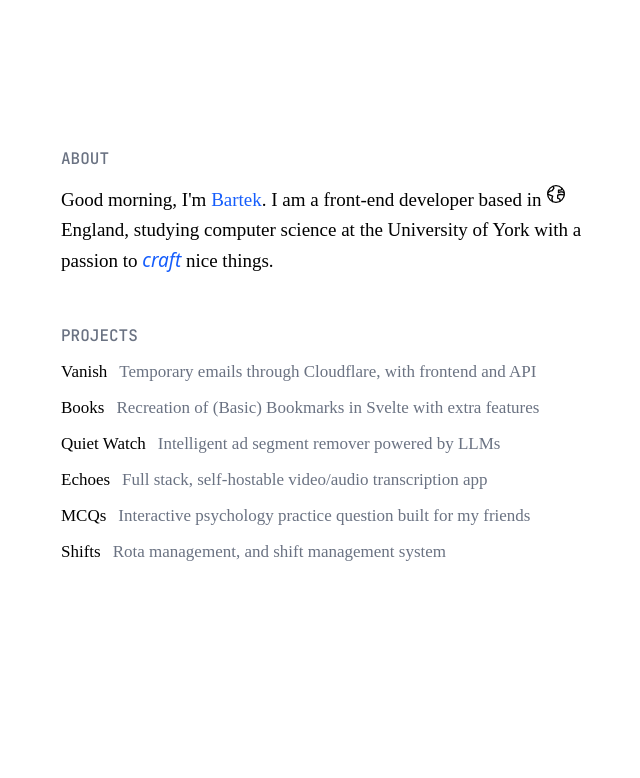
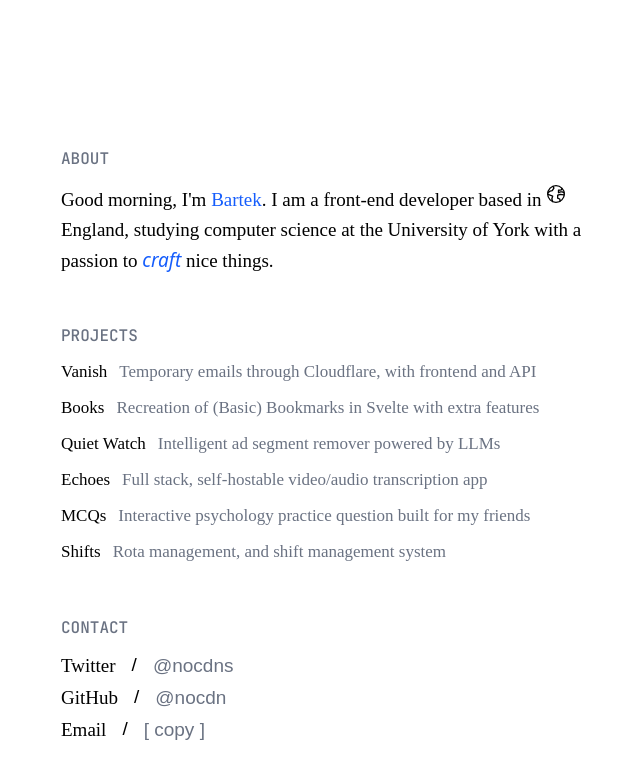
Before and after one commit to nocdn/better-portfolio, a React (Vite) app: page / in a window 1280 px wide. Shown: the top 778 px of the page, without its empty margins (291-931 px from the left). Built offline with nearby package versions, Linux system fonts and the light colour scheme; what tailwindcss-motion would draw is missing.

Commit message:
feat: add contact page

```diff
--- a/src/App.tsx
+++ b/src/App.tsx
@@ -1,11 +1,13 @@
 import NewerAbout from "./NewerAbout"
 import NewProjects from "./NewProjects"
+import Contact from "./Contact"
 
 function App() {
   return (
-    <main className="w-xl relative">
+    <main className="w-xl">
       <NewerAbout className="motion-blur-in-[2px] motion-opacity-in-0 motion-translate-y-in-[10%] mt-36 motion-delay-100" />
       <NewProjects className="motion-blur-in-[2px] motion-opacity-in-0 motion-translate-y-in-[10%] motion-delay-200" />
+      <Contact className="motion-blur-in-[2px] motion-opacity-in-0 motion-translate-y-in-[10%] mt-12 motion-delay-300" />
     </main>
   )
 }
--- /dev/null
+++ b/src/Contact.tsx
@@ -0,0 +1,91 @@
+import { useState } from "react"
+import { AnimatePresence, motion } from "motion/react"
+
+export default function Contact({ className }: { className?: string }) {
+  const [showingCopied, setShowCopied] = useState(false)
+
+  return (
+    <div className={`${className} w-fit`}>
+      <p className="font-jetbrains-mono font-medium text-[16px] text-gray-500 mb-2.5">
+        CONTACT
+      </p>
+      {/* <Magnetic intensity={0.2} actionArea="global" range={75}>
+        <div className="flex items-center gap-1 border border-gray-200 rounded-lg px-3 py-1.5 cursor-pointer group">
+          <Twitter
+            className="w-4 h-4 group-hover:text-blue-800 transition-colors"
+            strokeWidth={2.25}
+          />
+          <p className="text-[15px] font-sf-pro-rounded font-medium group-hover:text-blue-700 transition-colors">
+            @nocdns
+          </p>
+        </div>
+      </Magnetic> */}
+
+      <div
+        style={{
+          fontFamily: "PP Neue Montreal",
+          fontWeight: 500,
+          lineHeight: "30px",
+          fontSize: "19px",
+        }}
+      >
+        <p className="text-[19px] font-medium flex items-center gap-1">
+          Twitter{" "}
+          <span className="font-sf-pro-rounded font-medium mx-3 mb-0.5">/</span>
+          <a
+            href="https://twitter.com/nocdns"
+            className="font-sf-pro-rounded text-gray-500"
+          >
+            @nocdns
+          </a>
+        </p>
+        <p className="text-[19px] font-medium flex items-center gap-1">
+          GitHub{" "}
+          <span className="font-sf-pro-rounded font-medium mx-3 mb-0.5">/</span>
+          <a
+            href="https://github.com/nocdn"
+            className="font-sf-pro-rounded text-gray-500"
+          >
+            @nocdn
+          </a>
+        </p>
+        <div className="text-[19px] font-medium flex items-center gap-1">
+          Email{" "}
+          <span className="font-sf-pro-rounded font-medium mx-3 mb-0.5">/</span>
+          <a
+            onClick={(e) => {
+              e.preventDefault()
+              navigator.clipboard.writeText("contact@bartoszbak.org")
+              setShowCopied(true)
+              setTimeout(() => setShowCopied(false), 2000)
+            }}
+            href="mailto:contact@bartoszbak.org"
+            className="font-sf-pro-rounded text-gray-500"
+          >
+            <AnimatePresence mode="wait">
+              <motion.div
+                key={showingCopied ? "copied" : "copy"}
+                initial={{ opacity: 0.5, filter: "blur(1px)", y: -2 }}
+                animate={{ opacity: 1, filter: "blur(0px)", y: 0 }}
+                exit={{ opacity: 0, filter: "blur(1px)", y: 2 }}
+                transition={{ duration: 0.1, ease: "easeInOut" }}
+                className="inline-block cursor-pointer"
+              >
+                {showingCopied ? (
+                  <>
+                    copied:{" "}
+                    <span className="text-blue-600/90">
+                      contact@bartoszbak.org
+                    </span>
+                  </>
+                ) : (
+                  "[ copy ]"
+                )}
+              </motion.div>
+            </AnimatePresence>
+          </a>
+        </div>
+      </div>
+    </div>
+  )
+}
--- /dev/null
+++ b/src/Magnetic.tsx
@@ -0,0 +1,112 @@
+"use client"
+
+import React, { useState, useEffect, useRef } from "react"
+import {
+  motion,
+  useMotionValue,
+  useSpring,
+  type SpringOptions,
+} from "motion/react"
+
+const SPRING_CONFIG = { stiffness: 26.7, damping: 4.1, mass: 0.2 }
+
+export type MagneticProps = {
+  children: React.ReactNode
+  intensity?: number
+  range?: number
+  actionArea?: "self" | "parent" | "global"
+  springOptions?: SpringOptions
+}
+
+export function Magnetic({
+  children,
+  intensity = 0.6,
+  range = 100,
+  actionArea = "self",
+  springOptions = SPRING_CONFIG,
+}: MagneticProps) {
+  const [isHovered, setIsHovered] = useState(false)
+  const ref = useRef<HTMLDivElement>(null)
+
+  const x = useMotionValue(0)
+  const y = useMotionValue(0)
+
+  const springX = useSpring(x, springOptions)
+  const springY = useSpring(y, springOptions)
+
+  useEffect(() => {
+    const calculateDistance = (e: MouseEvent) => {
+      if (ref.current) {
+        const rect = ref.current.getBoundingClientRect()
+        const centerX = rect.left + rect.width / 2
+        const centerY = rect.top + rect.height / 2
+        const distanceX = e.clientX - centerX
+        const distanceY = e.clientY - centerY
+
+        const absoluteDistance = Math.sqrt(distanceX ** 2 + distanceY ** 2)
+
+        if (isHovered && absoluteDistance <= range) {
+          const scale = 1 - absoluteDistance / range
+          x.set(distanceX * intensity * scale)
+          y.set(distanceY * intensity * scale)
+        } else {
+          x.set(0)
+          y.set(0)
+        }
+      }
+    }
+
+    document.addEventListener("mousemove", calculateDistance)
+
+    return () => {
+      document.removeEventListener("mousemove", calculateDistance)
+    }
+  }, [ref, isHovered, intensity, range])
+
+  useEffect(() => {
+    if (actionArea === "parent" && ref.current?.parentElement) {
+      const parent = ref.current.parentElement
+
+      const handleParentEnter = () => setIsHovered(true)
+      const handleParentLeave = () => setIsHovered(false)
+
+      parent.addEventListener("mouseenter", handleParentEnter)
+      parent.addEventListener("mouseleave", handleParentLeave)
+
+      return () => {
+        parent.removeEventListener("mouseenter", handleParentEnter)
+        parent.removeEventListener("mouseleave", handleParentLeave)
+      }
+    } else if (actionArea === "global") {
+      setIsHovered(true)
+    }
+  }, [actionArea])
+
+  const handleMouseEnter = () => {
+    if (actionArea === "self") {
+      setIsHovered(true)
+    }
+  }
+
+  const handleMouseLeave = () => {
+    if (actionArea === "self") {
+      setIsHovered(false)
+      x.set(0)
+      y.set(0)
+    }
+  }
+
+  return (
+    <motion.div
+      ref={ref}
+      onMouseEnter={actionArea === "self" ? handleMouseEnter : undefined}
+      onMouseLeave={actionArea === "self" ? handleMouseLeave : undefined}
+      style={{
+        x: springX,
+        y: springY,
+      }}
+    >
+      {children}
+    </motion.div>
+  )
+}
```
